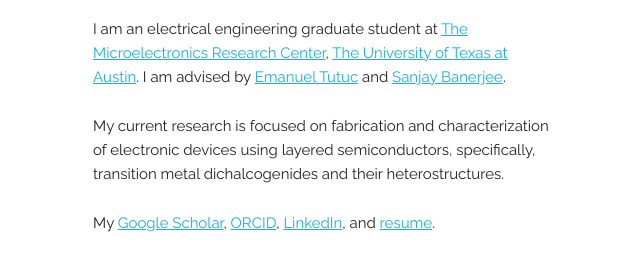
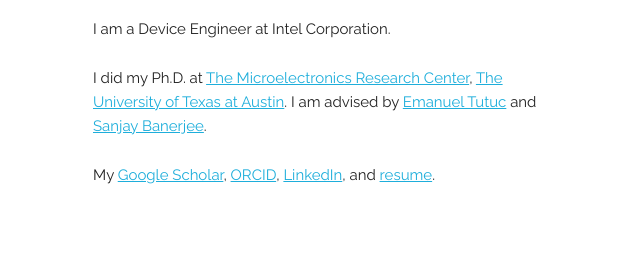
Before and after one commit to hemacp/hemacp.github.io, a plain HTML site: page index.html in a window 1280 px wide. Shown: the part 284-554 px from the top of the page, without its empty margins (67-707 px from the left). Drawn offline with Linux system fonts and the light colour scheme.

Commit message:
Update index.html

```diff
--- a/index.html
+++ b/index.html
@@ -35,9 +35,9 @@
     <div class="row">
       <div class="one-half column" style="margin-top: 25%">
         <h4>Hema C. P. Movva</h4>
-        <p>I am an electrical engineering graduate student at <a href="http://www.mrc.utexas.edu">The Microelectronics Research Center</a>, <a href="http://www.utexas.edu">The University of Texas at Austin</a>. I am advised by <a href="http://nano.ece.utexas.edu"> Emanuel Tutuc</a> and <a href="http://banerjeelab.mer.utexas.edu"> Sanjay Banerjee</a>. </p>
+        <p>I am a Device Engineer at Intel Corporation.</p>
 
-        <p>My current research is focused on fabrication and characterization of electronic devices using layered semiconductors, specifically, transition metal dichalcogenides and their heterostructures. </p>
+        <p> I did my Ph.D. at <a href="http://www.mrc.utexas.edu">The Microelectronics Research Center</a>, <a href="http://www.utexas.edu">The University of Texas at Austin</a>. I am advised by <a href="http://nano.ece.utexas.edu"> Emanuel Tutuc</a> and <a href="http://banerjeelab.mer.utexas.edu"> Sanjay Banerjee</a>. </p>
 
         <p>My <a href="https://scholar.google.com/citations?user=c_IscTQAAAAJ">Google Scholar</a>, <a href="http://orcid.org/0000-0003-3001-3171">ORCID</a>, <a href="https://www.linkedin.com/in/hemacp">LinkedIn</a>, and <a href="hemacp_resume.pdf">resume</a>.</p>
       </div>
```
